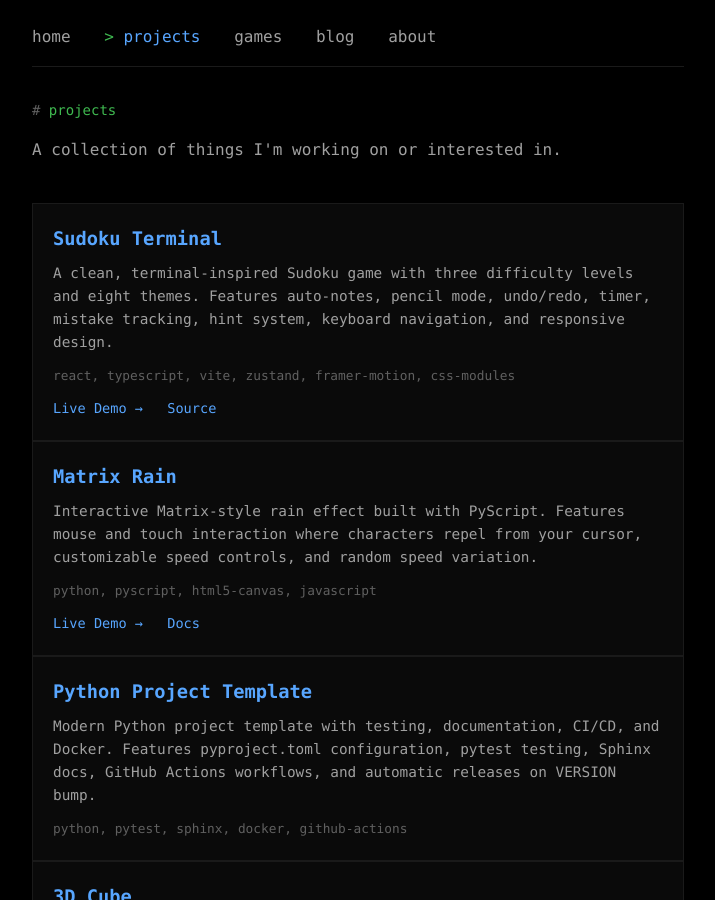
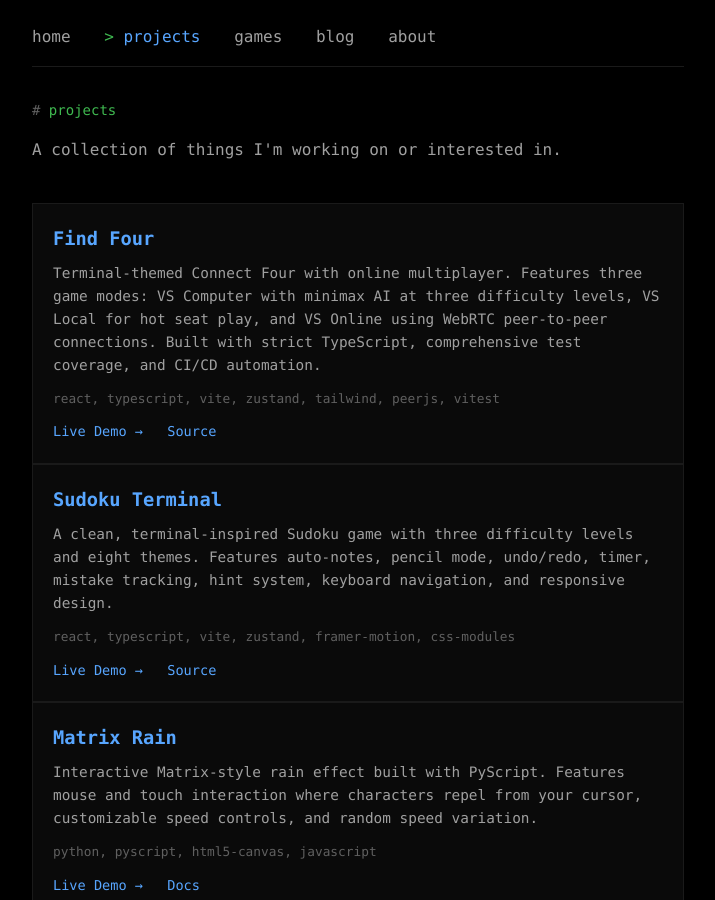
Before and after one commit to khesse-757/kahdev.me, a Jekyll site: the page built from projects.html, in a window 1280 px wide and 900 px high. Shown: the whole window, without its empty margins (282-997 px from the left). Built offline with Jekyll 4.4.1, drawn with Linux system fonts in a browser that asks for light colours.

Commit message:
add find four blog

```diff
--- a/projects.html
+++ b/projects.html
@@ -6,6 +6,16 @@ description: projects
 <h1 class="section-title">projects</h1>
 <div class="intro">
 <p>A collection of things I'm working on or interested in.</p>
+</div>
+
+<div class="project-card">
+<h3><a href="https://github.com/khesse-757/find-four">Find Four</a></h3>
+<p>Terminal-themed Connect Four with online multiplayer. Features three game modes: VS Computer with minimax AI at three difficulty levels, VS Local for hot seat play, and VS Online using WebRTC peer-to-peer connections. Built with strict TypeScript, comprehensive test coverage, and CI/CD automation.</p>
+<div class="project-tech">react, typescript, vite, zustand, tailwind, peerjs, vitest</div>
+<div class="project-links">
+<a href="https://findfour.kahdev.me" target="_blank" class="demo-link">Live Demo →</a>
+<a href="https://github.com/khesse-757/find-four" target="_blank">Source</a>
+</div>
 </div>
 
 <div class="project-card">
```
Also changed, not shown: _posts/2026-01-04-building-find-four.md (added, +85 -0 lines), games.html (+10 -0 lines), 1 other file.
